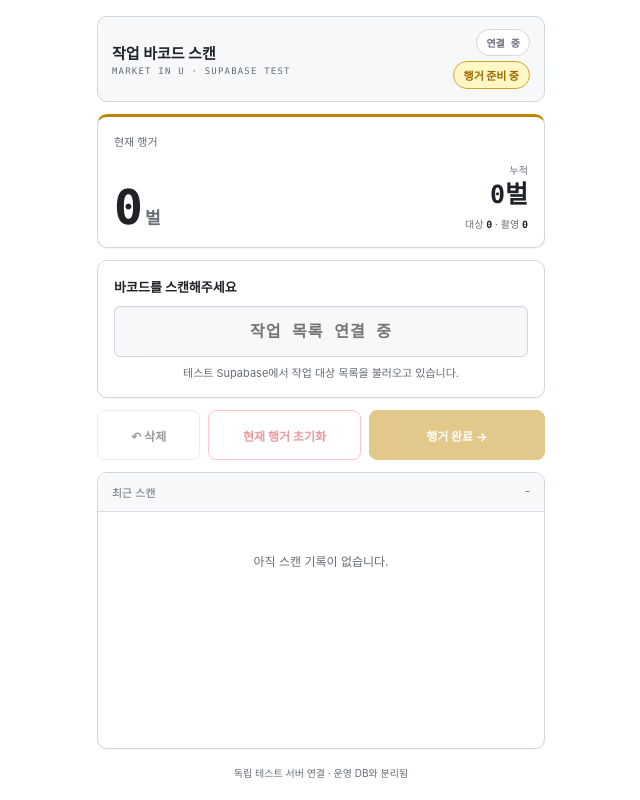
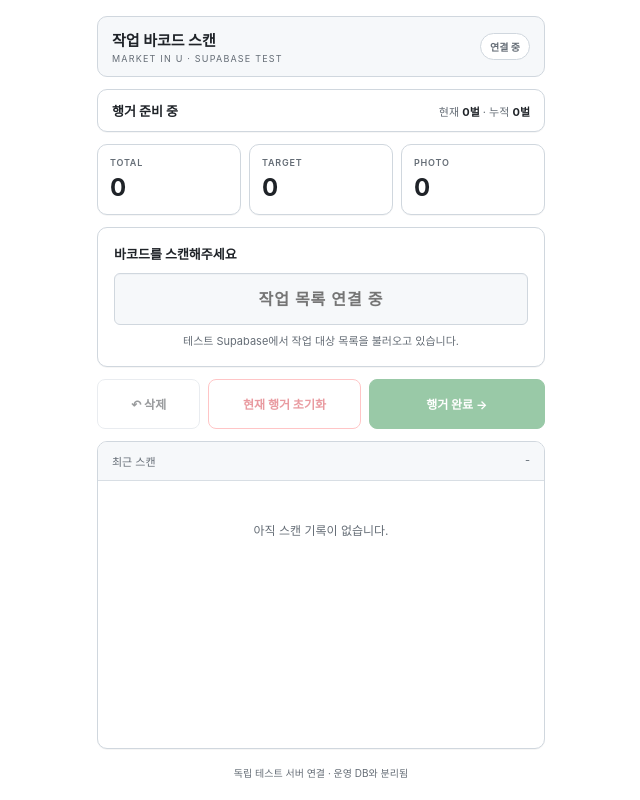
Before and after one commit to leehk2275/barcode-photo-scanner, a plain HTML site: page index.html in a window 1280 px wide. Shown: the whole page, without its empty margins (319-959 px from the left). Drawn offline with Linux system fonts and the light colour scheme; a script that the page names is missing; a web font is replaced by a local one.

Commit message:
Restore original scanner UI

```diff
--- a/index.html
+++ b/index.html
@@ -20,7 +20,7 @@
   --green:#1a7f37;--green-bg:#dafbe1;--red:#cf222e;--red-bg:#ffebe9;
   --yellow:#9a6700;--yellow-bg:#fff8c5;--shadow:0 1px 0 rgba(31,35,40,.04);
   --sans:'Pretendard Variable','Pretendard',-apple-system,BlinkMacSystemFont,'Segoe UI',sans-serif;
-  --mono:ui-monospace,SFMono-Regular,Consolas,'Liberation Mono',monospace;
+  --mono:'Pretendard Variable','Pretendard',-apple-system,BlinkMacSystemFont,'Segoe UI',sans-serif;
 }
 *{box-sizing:border-box;margin:0;padding:0;-webkit-tap-highlight-color:transparent}
 html,body{background:var(--bg);color:var(--text);min-height:100%;font-family:var(--sans)}
@@ -29,23 +29,20 @@ button{touch-action:manipulation}
 .app{max-width:480px;min-height:100dvh;margin:0 auto;padding:max(16px,env(safe-area-inset-top)) 16px max(16px,env(safe-area-inset-bottom));display:flex;flex-direction:column;gap:12px}
 .header{display:flex;align-items:center;justify-content:space-between;gap:12px;padding:12px 14px;background:var(--subtle);border:1px solid var(--border);border-radius:10px}
 .brand-name{font-size:15px;font-weight:700}.brand-sub{margin-top:3px;color:var(--muted);font:9px var(--mono);letter-spacing:1.2px}
-.header-meta{display:flex;flex:0 0 auto;flex-direction:column;align-items:flex-end;gap:5px}
 .status{flex:0 0 auto;padding:5px 9px;border:1px solid var(--border);border-radius:999px;background:#fff;color:var(--muted);font:700 10px var(--mono)}
 .status.online{color:var(--green);background:var(--green-bg);border-color:#4ac26b}.status.error{color:var(--red);background:var(--red-bg);border-color:#ff8182}
-.hanger-badge{padding:5px 10px;border:1px solid #d4a72c;border-radius:999px;background:var(--yellow-bg);color:var(--yellow);font-size:11px;font-weight:800;white-space:nowrap}
 .connection{display:none;align-items:center;justify-content:space-between;gap:10px;padding:10px 12px;border:1px solid #ff8182;border-radius:8px;background:var(--red-bg);color:var(--red);font-size:12px;line-height:1.4}
 .connection.show{display:flex}.retry-btn{flex:0 0 auto;padding:6px 9px;border:1px solid var(--border);border-radius:6px;background:#fff;color:var(--text);font-size:11px;font-weight:600;cursor:pointer}
-.hanger-card{padding:16px;background:#fff;border:1px solid var(--border);border-top:3px solid #bf8700;border-radius:10px;box-shadow:var(--shadow)}
-.hanger-card-title{color:var(--muted);font-size:11px}.hanger-metrics{display:flex;align-items:flex-end;justify-content:space-between;gap:18px;margin-top:13px}
-.hanger-current{display:flex;align-items:baseline;gap:5px}.hanger-current strong{font:750 48px/1 var(--mono);letter-spacing:-3px}.hanger-current span{color:var(--muted);font-size:17px;font-weight:700}
-.hanger-total{text-align:right}.hanger-total-label{color:var(--muted);font-size:10px}.hanger-total-value{margin-top:4px;font:750 25px/1.1 var(--mono)}
-.hanger-substats{margin-top:7px;color:var(--muted);font-size:10px}.hanger-substats strong{color:var(--text);font-family:var(--mono)}
+.hanger-strip{display:flex;align-items:center;justify-content:space-between;gap:12px;padding:11px 14px;background:#fff;border:1px solid var(--border);border-radius:10px;box-shadow:var(--shadow)}
+.hanger-badge{font-size:13px;font-weight:700;white-space:nowrap}.hanger-progress{color:var(--muted);font-size:11px;text-align:right}.hanger-progress strong{color:var(--text);font-weight:700}
+.stats{display:grid;grid-template-columns:repeat(3,1fr);gap:8px}.stat{padding:12px;background:#fff;border:1px solid var(--border);border-radius:10px;box-shadow:var(--shadow)}
+.stat-label{color:var(--muted);font-size:9px;font-weight:600;letter-spacing:.8px}.stat-value{margin-top:5px;font-size:24px;font-weight:700}
 .scan-card{padding:16px;background:#fff;border:1px solid var(--border);border-radius:10px;box-shadow:var(--shadow)}
 .scan-title{margin-bottom:10px;font-size:13px;font-weight:700}.scan-input{width:100%;padding:15px 16px;border:1px solid var(--border);border-radius:6px;background:#fff;color:var(--text);font:600 16px var(--mono);text-align:center;letter-spacing:1px;box-shadow:inset 0 1px 0 rgba(208,215,222,.2)}
 .scan-input:focus{border-color:#54aeff;outline:0;box-shadow:0 0 0 3px rgba(9,105,218,.18)}.scan-input:disabled{background:var(--subtle);color:var(--dim);cursor:not-allowed}
 .hint{margin-top:8px;color:var(--muted);font-size:11px;line-height:1.5;text-align:center}.hint strong{color:var(--text)}
 .hanger-actions{display:grid;grid-template-columns:.85fr 1.25fr 1.45fr;gap:8px}.hanger-action{min-height:50px;padding:10px 8px;border:1px solid var(--border);border-radius:8px;background:#fff;color:var(--text);font-size:12px;font-weight:750;cursor:pointer}
-.hanger-action.reset{color:var(--red);border-color:#ff8182}.hanger-action.complete{background:#bf8700;border-color:#bf8700;color:#fff}.hanger-action:disabled{opacity:.45;cursor:not-allowed}
+.hanger-action.reset{color:var(--red);border-color:#ff8182}.hanger-action.complete{background:#1f883d;border-color:#1f883d;color:#fff}.hanger-action:disabled{opacity:.45;cursor:not-allowed}
 .hanger-message{display:none;margin-top:-4px;padding:8px 10px;border-radius:7px;background:var(--green-bg);color:var(--green);font-size:11px;line-height:1.4}.hanger-message.show{display:block}.hanger-message.error{background:var(--red-bg);color:var(--red)}
 .list{flex:1;overflow:hidden;background:#fff;border:1px solid var(--border);border-radius:10px;box-shadow:var(--shadow)}
 .list-head{display:flex;justify-content:space-between;padding:11px 14px;border-bottom:1px solid var(--border-muted);background:var(--subtle);color:var(--muted);font-size:11px}
@@ -57,7 +54,7 @@ button{touch-action:manipulation}
 .modal-bg{position:fixed;inset:0;z-index:20;display:none;align-items:center;justify-content:center;padding:22px;background:rgba(31,35,40,.4)}.modal-bg.show{display:flex}
 .modal{width:min(100%,350px);padding:24px;background:#fff;border:1px solid var(--border);border-top:4px solid #bf8700;border-radius:12px;box-shadow:0 8px 24px rgba(140,149,159,.25);text-align:center}
 .warn{font-size:34px}.modal h2{margin:10px 0 6px;font-size:18px}.modal p{color:var(--muted);font-size:13px;line-height:1.55}
-.confirm-modal{border-top-color:var(--border)}.confirm-icon{font-size:28px}.confirm-actions{display:grid;grid-template-columns:1fr 1fr;gap:8px;margin-top:18px}.btn-danger{background:var(--red);color:#fff}.btn-warning{background:#bf8700;color:#fff}
+.confirm-modal{border-top-color:var(--border)}.confirm-icon{font-size:28px}.confirm-actions{display:grid;grid-template-columns:1fr 1fr;gap:8px;margin-top:18px}.btn-danger{background:var(--red);color:#fff}.btn-warning{background:#1f883d;color:#fff}
 .target-code{margin:14px 0;padding:10px;border:1px solid #d4a72c;border-radius:8px;background:var(--yellow-bg);color:var(--yellow);font:700 15px var(--mono)}
 .actions{display:flex;flex-direction:column;gap:8px;margin-top:16px}.btn{padding:13px 14px;border-radius:6px;border:1px solid rgba(31,35,40,.15);font-size:14px;font-weight:600;cursor:pointer}
 .btn:disabled{opacity:.55;cursor:not-allowed}.btn-primary{background:#1f883d;color:#fff;box-shadow:0 1px 0 rgba(31,35,40,.1)}.btn-primary:hover:not(:disabled){background:#1a7f37}.btn-secondary{background:var(--subtle);color:var(--text);border-color:var(--border)}
@@ -70,10 +67,7 @@ button{touch-action:manipulation}
 <main class="app">
   <header class="header">
     <div><div class="brand-name">작업 바코드 스캔</div><div class="brand-sub">MARKET IN U · SUPABASE TEST</div></div>
-    <div class="header-meta">
-      <div class="status" id="connectionStatus">연결 중</div>
-      <div class="hanger-badge" id="hangerBadge">행거 준비 중</div>
-    </div>
+    <div class="status" id="connectionStatus">연결 중</div>
   </header>
 
   <div class="connection" id="connectionError">
@@ -81,16 +75,15 @@ button{touch-action:manipulation}
     <button class="retry-btn" id="retryBtn" type="button">다시 연결</button>
   </div>
 
-  <section class="hanger-card" aria-label="현재 행거 진행 상황">
-    <div class="hanger-card-title">현재 행거</div>
-    <div class="hanger-metrics">
-      <div class="hanger-current"><strong id="currentHangerCount">0</strong><span>벌</span></div>
-      <div class="hanger-total">
-        <div class="hanger-total-label">누적</div>
-        <div class="hanger-total-value"><span id="cumulativeCount">0</span>벌</div>
-        <div class="hanger-substats">대상 <strong id="targetCount">0</strong> · 촬영 <strong id="photoCount">0</strong></div>
-      </div>
-    </div>
+  <section class="hanger-strip" aria-label="현재 행거 진행 상황">
+    <div class="hanger-badge" id="hangerBadge">행거 준비 중</div>
+    <div class="hanger-progress">현재 <strong><span id="currentHangerCount">0</span>벌</strong> · 누적 <strong><span id="cumulativeCount">0</span>벌</strong></div>
+  </section>
+
+  <section class="stats" aria-label="행거 작업 통계">
+    <div class="stat"><div class="stat-label">TOTAL</div><div class="stat-value" id="totalCount">0</div></div>
+    <div class="stat"><div class="stat-label">TARGET</div><div class="stat-value" id="targetCount">0</div></div>
+    <div class="stat"><div class="stat-label">PHOTO</div><div class="stat-value" id="photoCount">0</div></div>
   </section>
 
   <section class="scan-card">
@@ -682,6 +675,7 @@ function render(){
   $('hangerBadge').textContent = activeHanger ? `${activeHanger.hanger_number}번 행거` : '행거 준비 중';
   $('currentHangerCount').textContent = currentHangerCount.toLocaleString();
   $('cumulativeCount').textContent = cumulativeCount.toLocaleString();
+  $('totalCount').textContent = cumulativeCount.toLocaleString();
   $('targetCount').textContent = currentTargetCount.toLocaleString();
   $('photoCount').textContent = currentPhotoCount.toLocaleString();
   $('lastCode').textContent = logs[0]?.barcode || '-';
```
Also changed, not shown: 1 other file.
